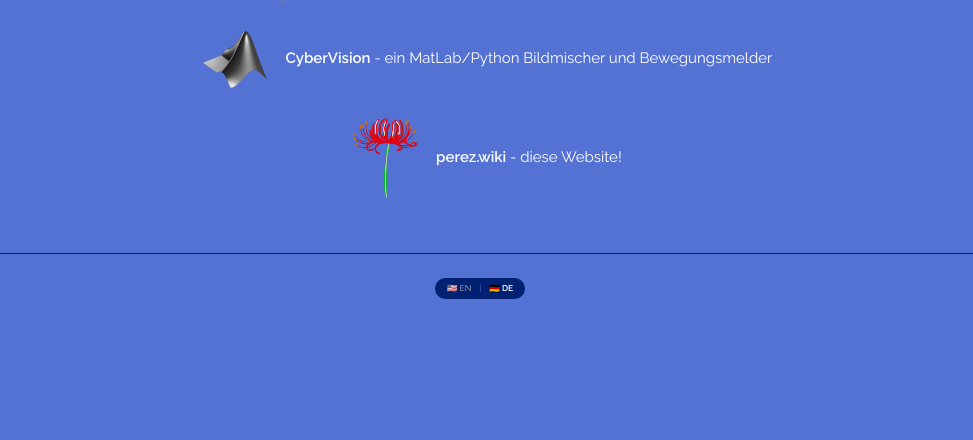
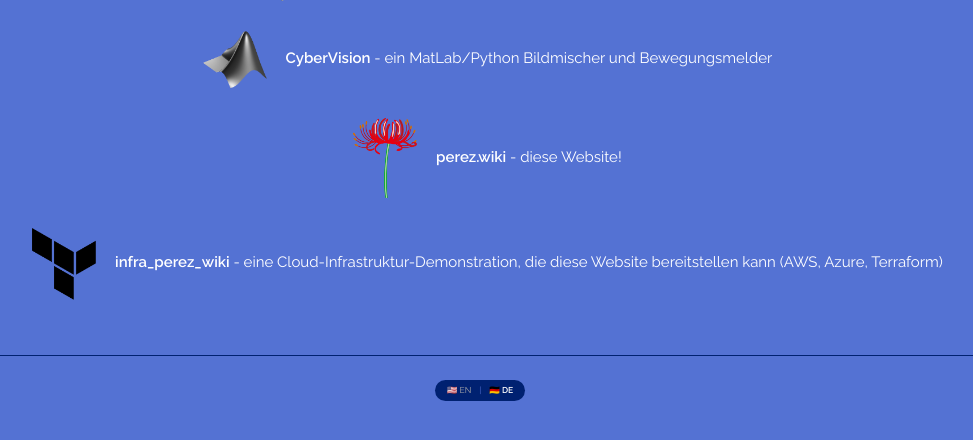
Before and after one commit to evolvingsewage/perez_wiki, a Flask app: page /de/projects in a window 1280 px wide. Shown: the part 340-780 px from the top of the page, without its empty margins (160-1133 px from the left). Run offline with Flask 3, Linux system fonts and the light colour scheme.

Commit message:
add cloud project

```diff
--- a/perez/templates/de/projects.html
+++ b/perez/templates/de/projects.html
@@ -33,6 +33,14 @@
             </img>
             <b>perez.wiki</b> - diese Website!
         </a>
+        <br>
+        <a href="https://github.com/evolvingsewage/infra_perez_wiki"
+           target="_blank">
+            <img class="perez_logo"
+                 src="{{ url_for("static", filename="img/terraform.png") }}">
+            </img>
+            <b>infra_perez_wiki</b> - eine Cloud-Infrastruktur-Demonstration, die diese Website bereitstellen kann (AWS, Azure, Terraform)
+        </a>
     </div>
     {% include "footer_de.html" %}
 </body>
```
Also changed, not shown: perez/templates/projects.html (+8 -0 lines), perez/static/img/terraform.png (added).
